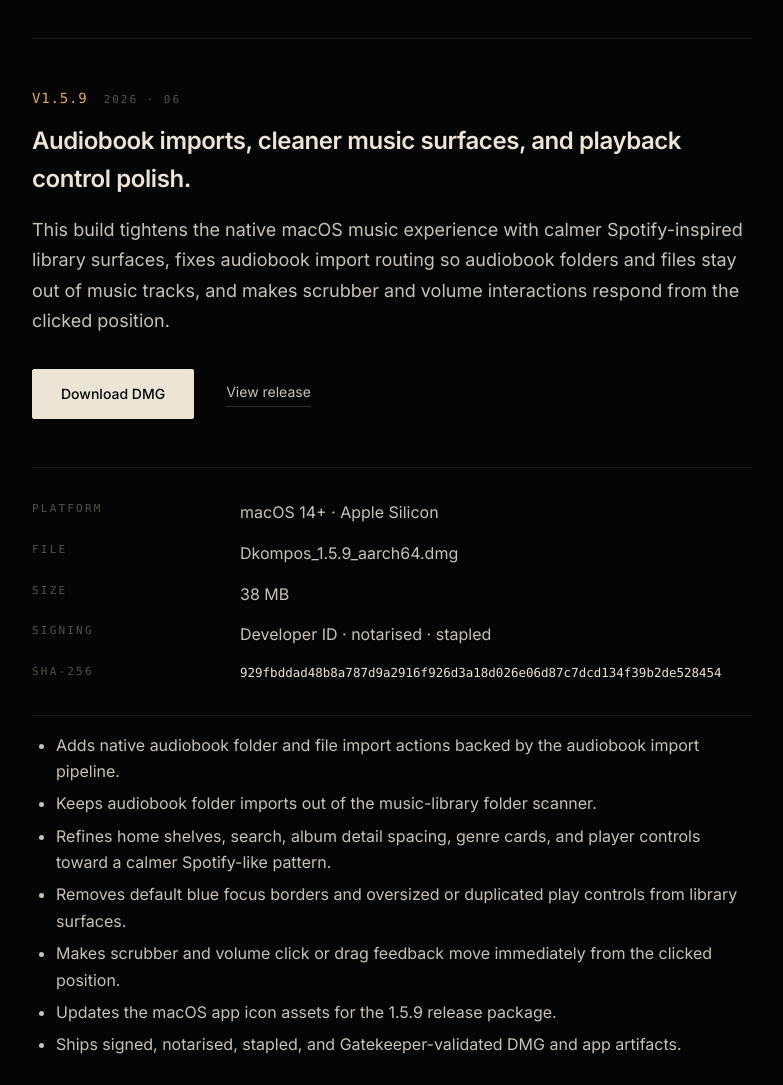
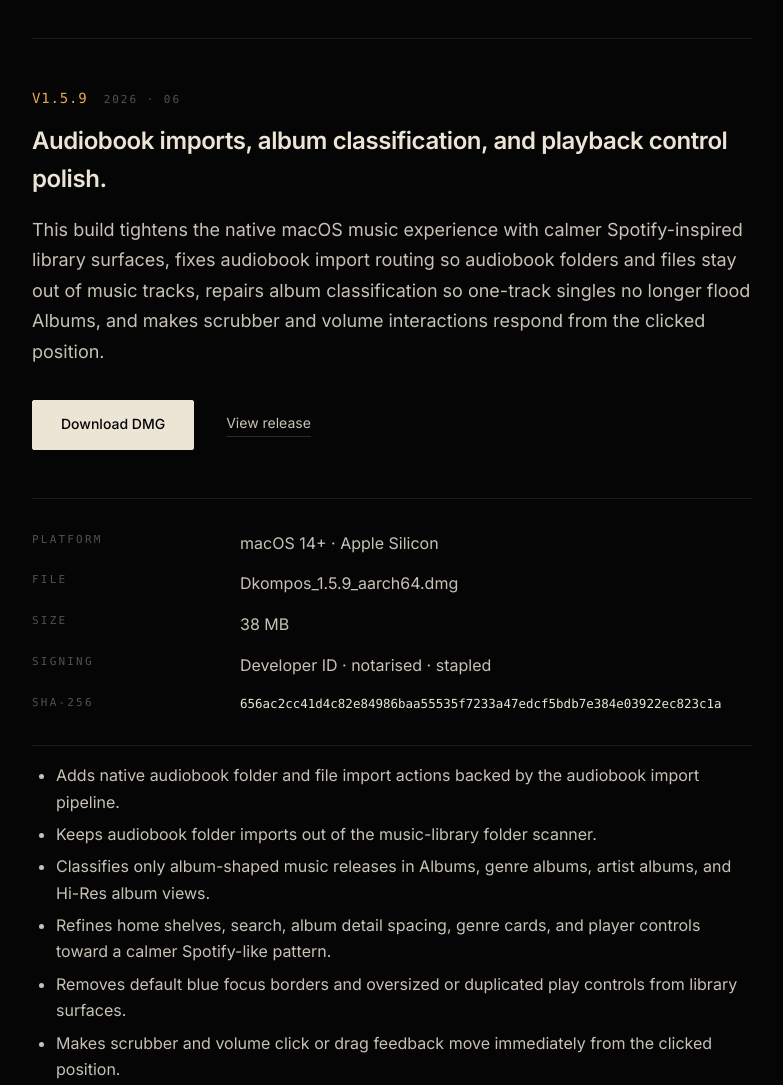
Before and after one commit to codenogo/dkompos-website, a website: page releases.html in a window 1280 px wide. Shown: the part 480-1565 px from the top of the page, without its empty margins (248-1031 px from the left). Drawn offline with Linux system fonts and the light colour scheme; a web font is replaced by a local one.

Commit message:
docs: republish 1.5.9 album classification notes

```diff
--- a/releases.html
+++ b/releases.html
@@ -180,11 +180,12 @@
           <span>v1.5.9</span>
           <span class="date">2026 · 06</span>
         </h2>
-        <h3>Audiobook imports, cleaner music surfaces, and playback control polish.</h3>
+        <h3>Audiobook imports, album classification, and playback control polish.</h3>
         <p>
           This build tightens the native macOS music experience with calmer
           Spotify-inspired library surfaces, fixes audiobook import routing so
-          audiobook folders and files stay out of music tracks, and makes
+          audiobook folders and files stay out of music tracks, repairs album
+          classification so one-track singles no longer flood Albums, and makes
           scrubber and volume interactions respond from the clicked position.
         </p>
         <div class="release-actions">
@@ -213,12 +214,13 @@
           </div>
           <div>
             <dt>SHA-256</dt>
-            <dd class="checksum">929fbddad48b8a787d9a2916f926d3a18d026e06d87c7dcd134f39b2de528454</dd>
+            <dd class="checksum">656ac2cc41d4c82e84986baa55535f7233a47edcf5bdb7e384e03922ec823c1a</dd>
           </div>
         </dl>
         <ul>
           <li>Adds native audiobook folder and file import actions backed by the audiobook import pipeline.</li>
           <li>Keeps audiobook folder imports out of the music-library folder scanner.</li>
+          <li>Classifies only album-shaped music releases in Albums, genre albums, artist albums, and Hi-Res album views.</li>
           <li>Refines home shelves, search, album detail spacing, genre cards, and player controls toward a calmer Spotify-like pattern.</li>
           <li>Removes default blue focus borders and oversized or duplicated play controls from library surfaces.</li>
           <li>Makes scrubber and volume click or drag feedback move immediately from the clicked position.</li>
```
